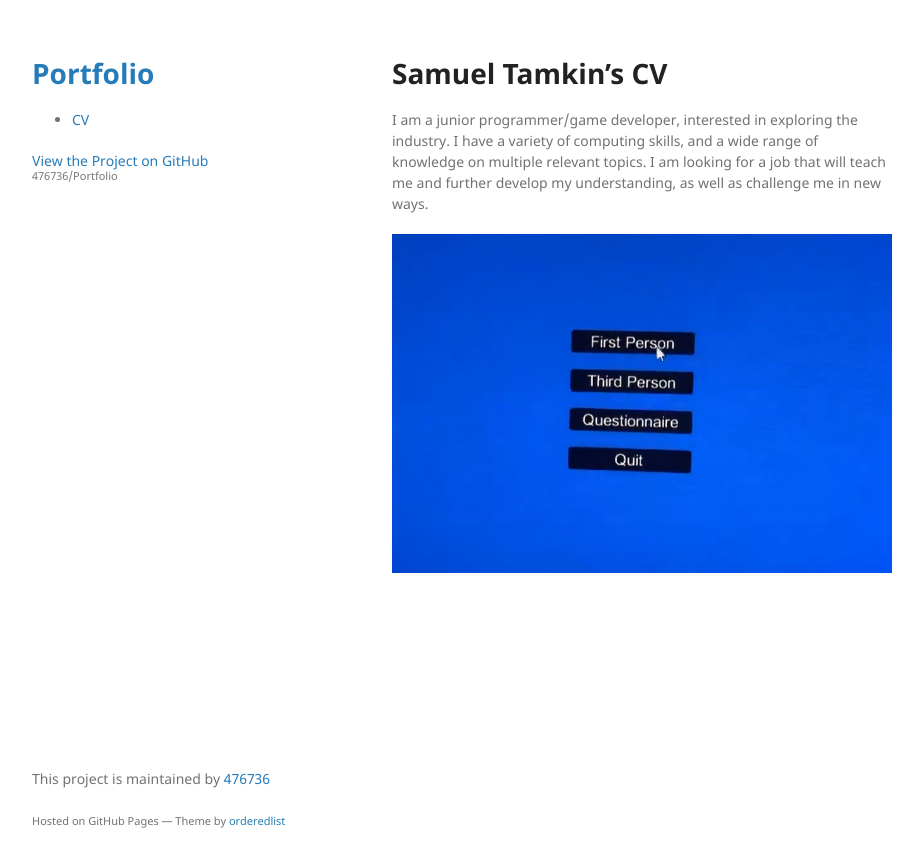
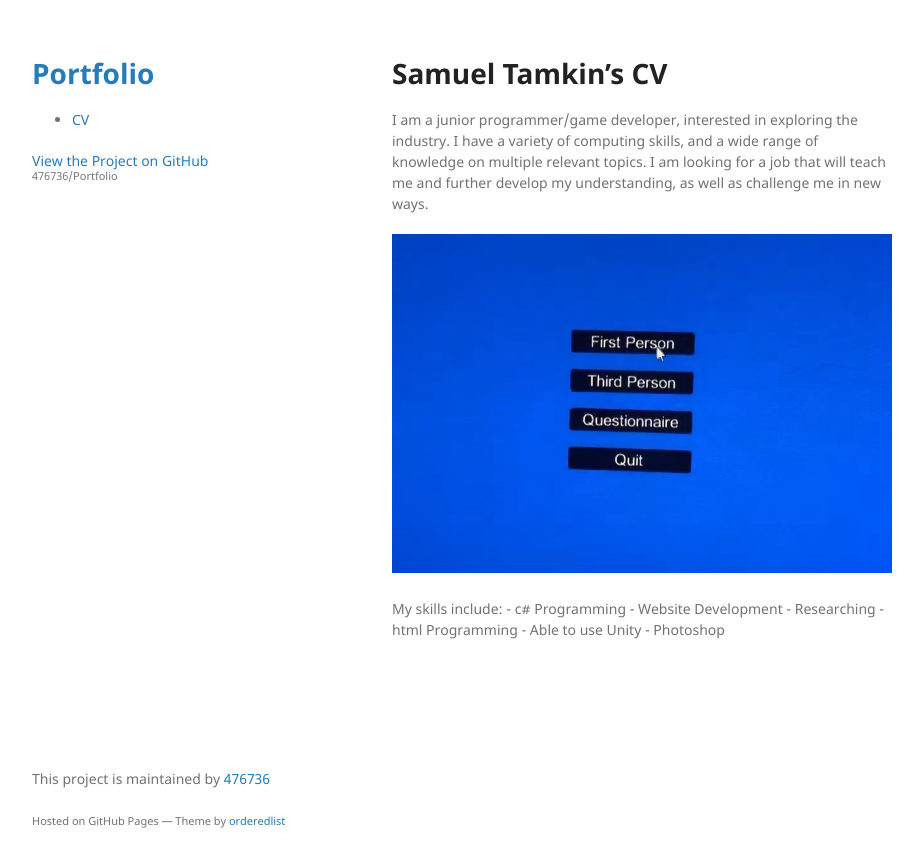
Before and after one commit to 476736/Portfolio, a Jekyll site: the page built from cv.md, in a window 1280 px wide. Shown: the top 867 px of the page, without its empty margins (178-1101 px from the left). Built offline with Jekyll 4.4.1, drawn with Linux system fonts in a browser that asks for light colours; the repository's description, which GitHub fills in, is left out; our own code applies the rules of GitHub Pages for plain Markdown files.

Commit message:
Update cv.md

```diff
--- a/cv.md
+++ b/cv.md
@@ -8,3 +8,13 @@ layout: default
 </p>
 
 <img src="/Portfolio/assets/img/horror_game.png" alt="Horror Game" width="100%">
+
+<p>
+  My skills include:
+  - c# Programming
+  - Website Development
+  - Researching
+  - html Programming
+  - Able to use Unity
+  - Photoshop
+ </p>
```
